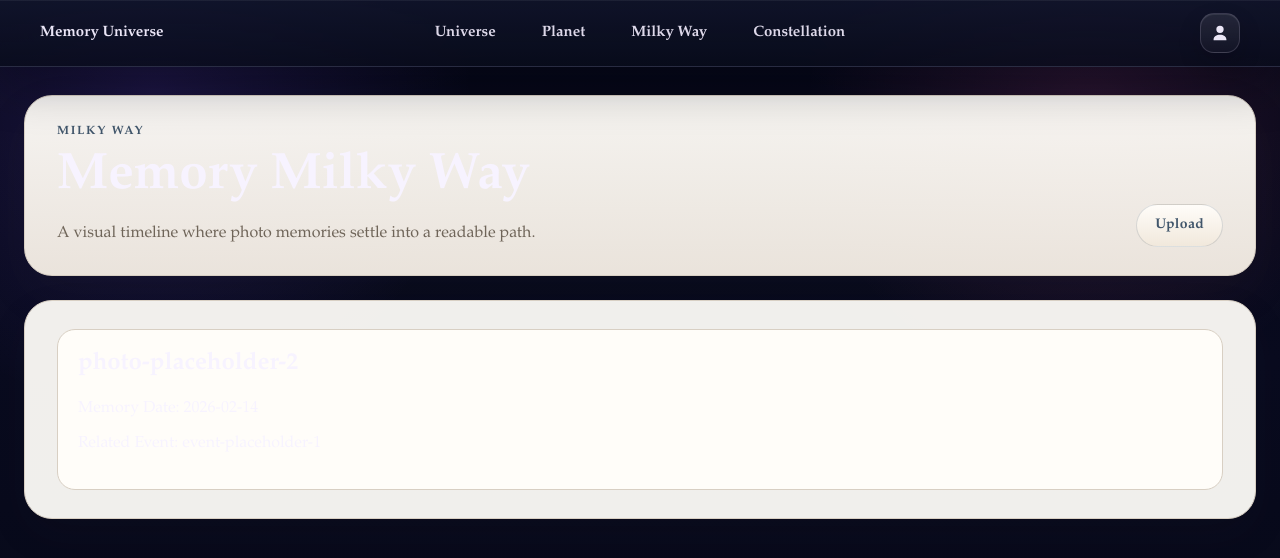
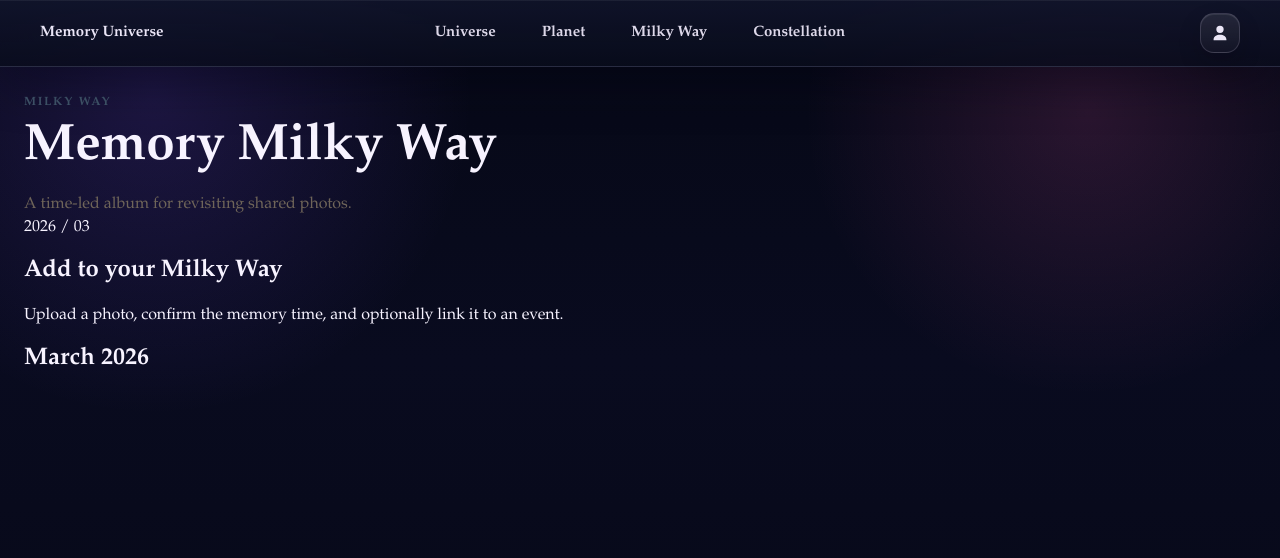
Before and after one commit to Ez-boi123/Memory-Universe, a Next.js app: page /milky-way in a window 1280 px wide. Shown: the top 558 px of the page. Built offline with nearby package versions, Linux system fonts and the light colour scheme.

Commit message:
feat: mount milky way overview page

```diff
--- a/src/app/(app)/milky-way/page.tsx
+++ b/src/app/(app)/milky-way/page.tsx
@@ -1,5 +1,6 @@
-import { TimelinePlaceholder } from '@/components/milky-way/TimelinePlaceholder';
+import { MilkyWayOverview } from '@/components/milky-way/MilkyWayOverview';
+import { buildMilkyWayViewModel } from '@/server/presenters/milky-way-presenter';
 
 export default function MilkyWayPage() {
-  return <TimelinePlaceholder />;
+  return <MilkyWayOverview model={buildMilkyWayViewModel()} />;
 }
--- /dev/null
+++ b/src/components/milky-way/MilkyWayOverview.tsx
@@ -0,0 +1,32 @@
+import React from 'react';
+import type { MilkyWayPageModel } from '@/types/milky-way';
+
+interface MilkyWayOverviewProps {
+  model: MilkyWayPageModel;
+}
+
+export function MilkyWayOverview({ model }: MilkyWayOverviewProps) {
+  return (
+    <section className="milky-way-page">
+      <header className="milky-way-page-header">
+        <p className="page-eyebrow">Milky Way</p>
+        <h1 className="page-title">{model.title}</h1>
+        <p className="page-description">{model.description}</p>
+      </header>
+      <div className="milky-way-layout">
+        <aside className="milky-way-sidebar" aria-label="Milky Way timeline">
+          <span>{model.timeline[0]?.label}</span>
+        </aside>
+        <div className="milky-way-feed-region">
+          <section className="milky-way-upload-tile">
+            <h2>{model.uploadTile.title}</h2>
+            <p>{model.uploadTile.description}</p>
+          </section>
+          <section id={model.sections[0]?.id}>
+            <h2>{model.sections[0]?.monthLabel}</h2>
+          </section>
+        </div>
+      </div>
+    </section>
+  );
+}
```
Also changed, not shown: 1 other file (tests, documents, lock files or other folders).
